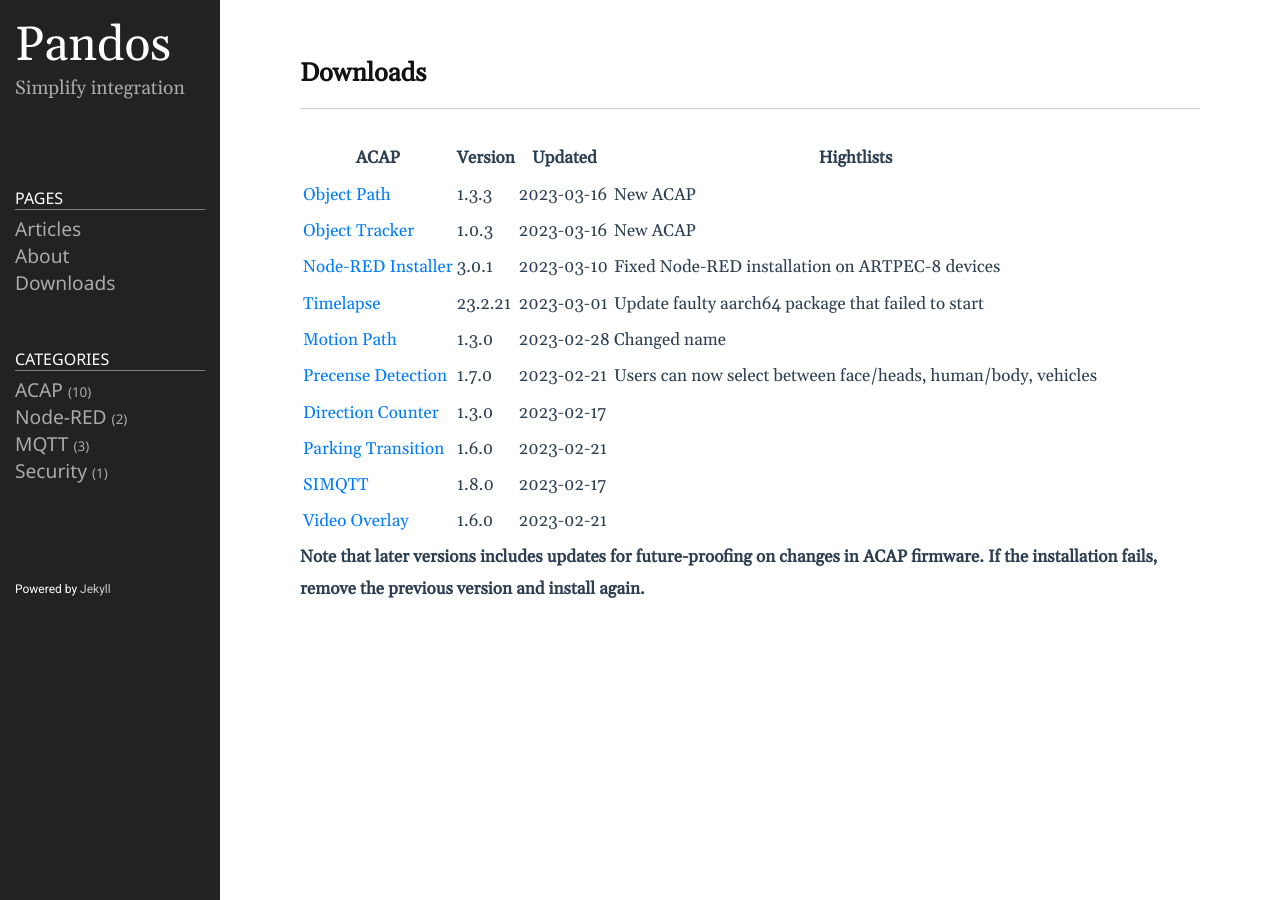
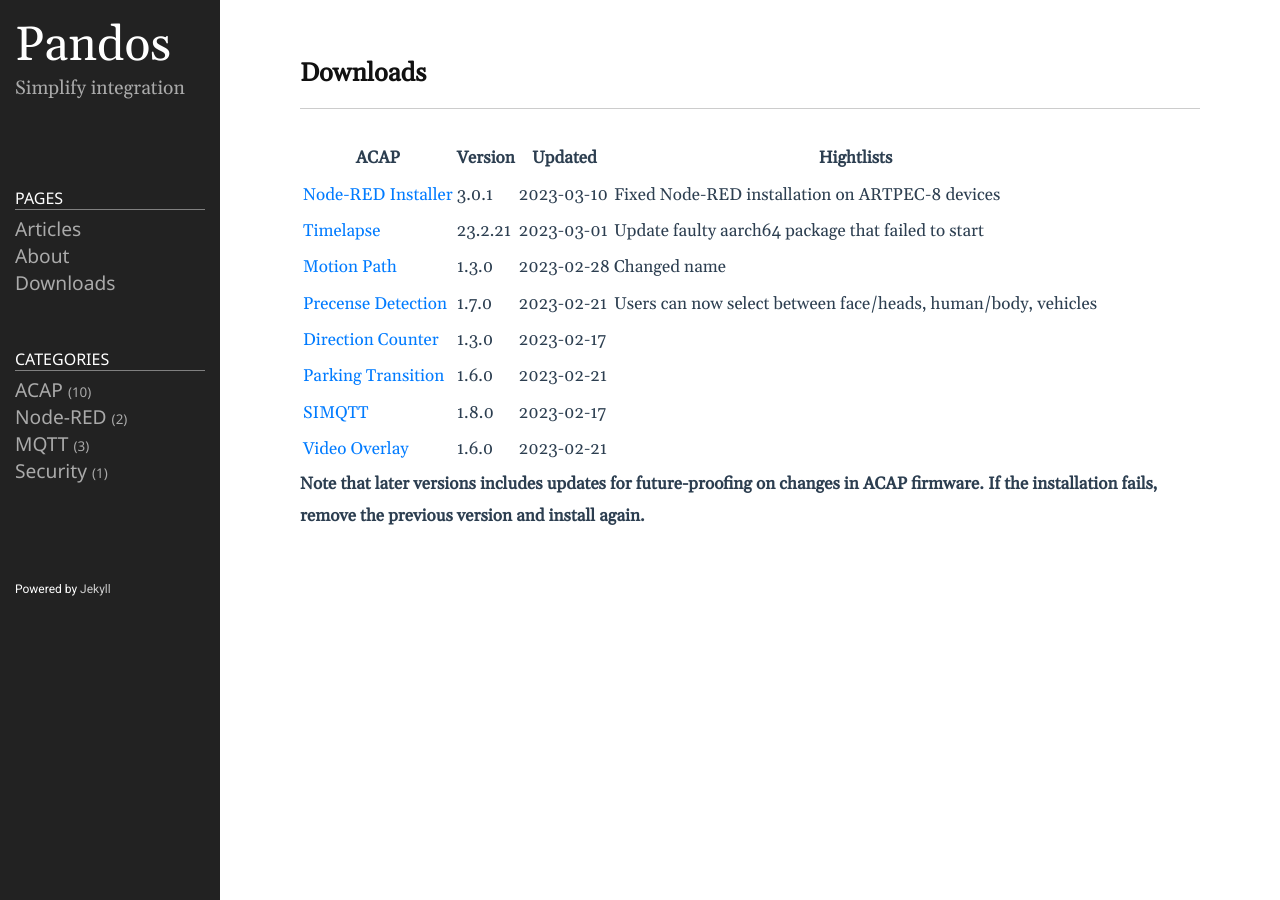
Before and after one commit to pandosme/pandosme.github.io, a Jekyll site: the page built from docs/downloads.md, in a window 1280 px wide. Built offline with Jekyll 4.4.1, drawn with Linux system fonts in a browser that asks for light colours.

Commit message:
Update downloads.md

```diff
--- a/docs/downloads.md
+++ b/docs/downloads.md
@@ -6,8 +6,6 @@ permalink: /downloads/
 
 |ACAP | Version| Updated | Hightlists|
 |------------------------ |---------- |------------ |-------------------------- |
-|[Object Path](https://acap.juhlin.me/package/ObjectPath) |1.3.3 |2023-03-16 | New ACAP |
-|[Object Tracker](https://acap.juhlin.me/package/ObjectTracker) |1.0.3 |2023-03-16 | New ACAP |
 |[Node-RED Installer](https://acap.juhlin.me/package/Nodered) |3.0.1 |2023-03-10 | Fixed Node-RED installation on ARTPEC-8 devices |
 |[Timelapse](https://acap.juhlin.me/package/timelapseme) |23.2.21 |2023-03-01 | Update faulty aarch64 package that failed to start |
 |[Motion Path](https://acap.juhlin.me/package/MotionPath) |1.3.0 |2023-02-28 | Changed name |
```
